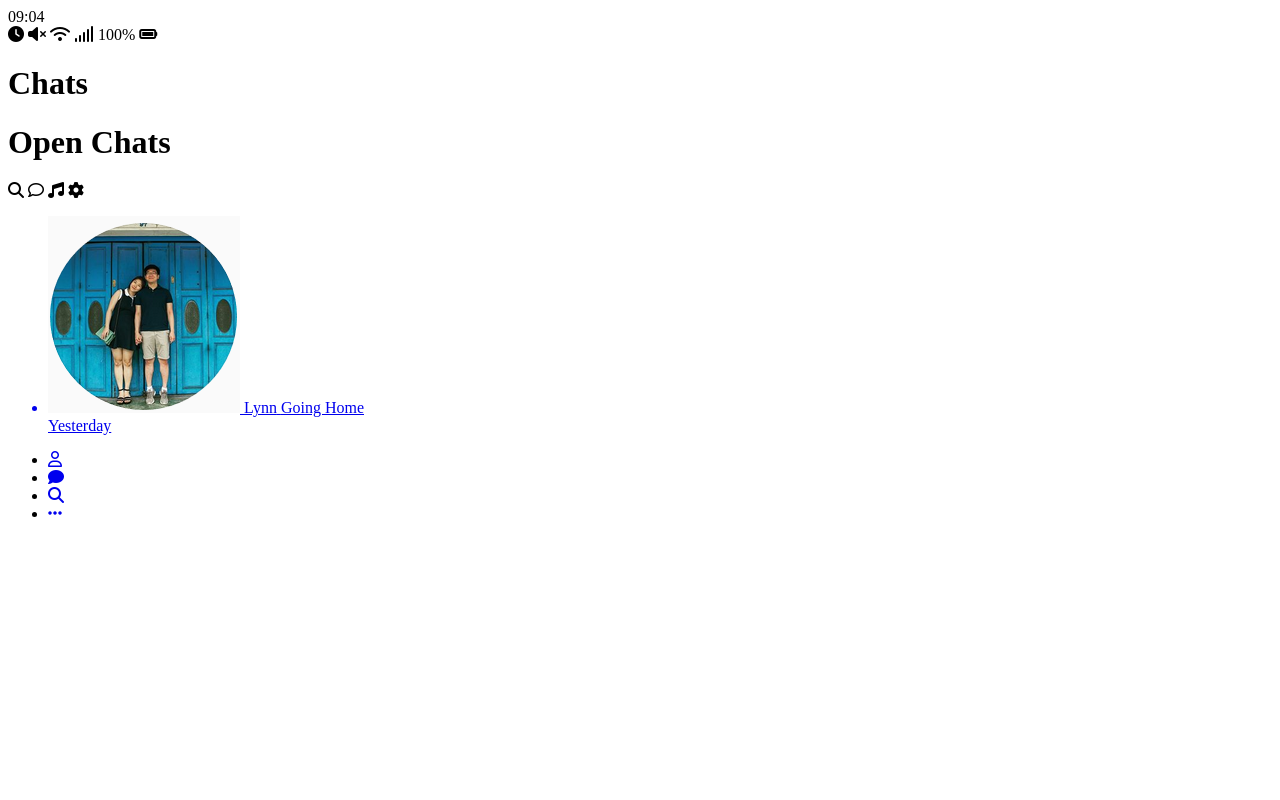
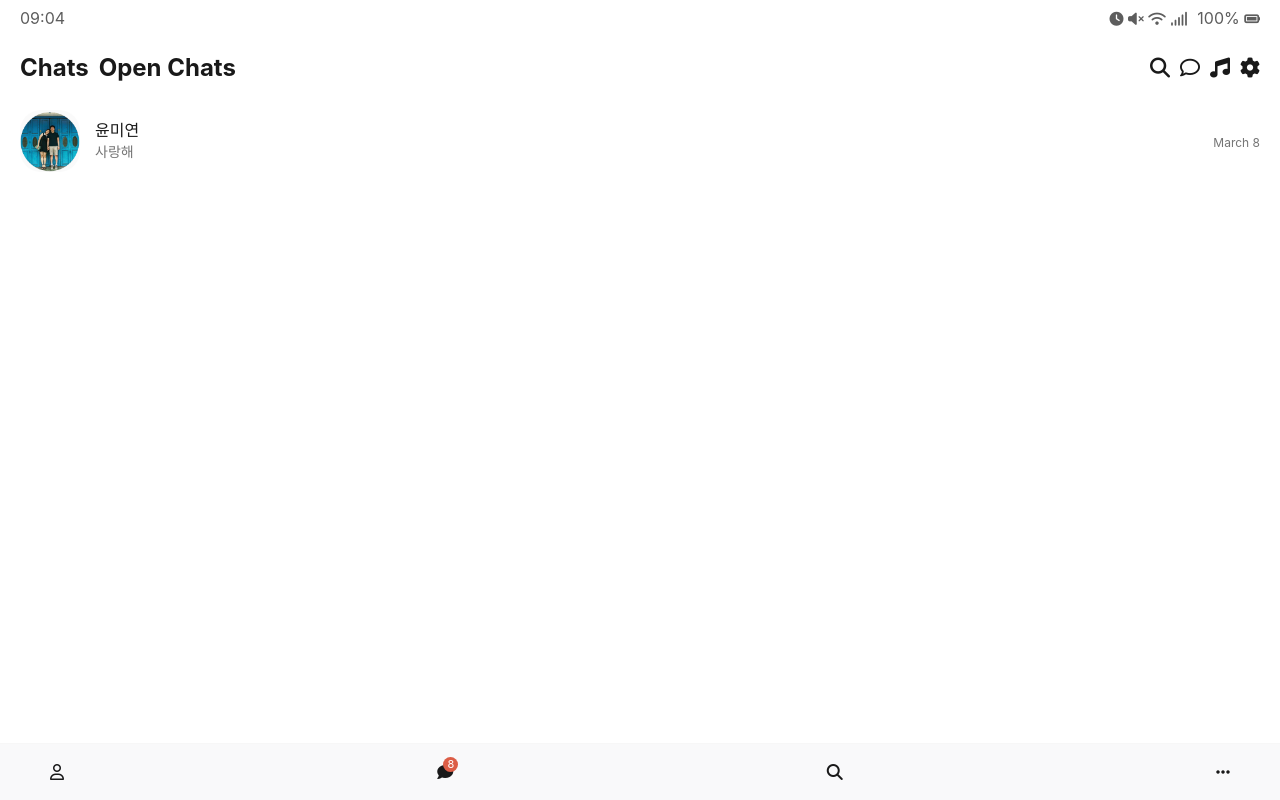
Before and after one commit to jaeech/kakao_clone, a plain HTML site: page index.html in a window 1280 px wide. Drawn offline with nearby package versions, Linux system fonts and the light colour scheme.

Commit message:
friends css fin
firend css finished

```diff
--- /dev/null
+++ b/css/friend.css
@@ -0,0 +1,51 @@
+.friend {
+  display: flex;
+  justify-content: space-between;
+  align-items: center;
+}
+
+.friend .friend__content {
+  justify-content: space-between;
+}
+
+.friend .friend__avatar {
+  width: 50px;
+  border-radius: 35%;
+}
+
+.friend__avatar.g-avatar {
+  width: 70px;
+}
+
+.friend__avatar.m-avatar {
+  width: 60px;
+}
+
+.friend .friend__column {
+  display: flex;
+  align-items: center;
+}
+
+.friend .friend__avatar {
+  margin-right: 15px;
+}
+
+.friend__content .friend__name {
+  display: block;
+  margin-bottom: 5px;
+}
+
+.friend .chat__timestamp,
+.friend__content .friend__status,
+.friend__content .friend__bottom-text {
+  opacity: 0.6;
+}
+
+.friend__content .friend__bottom-text {
+  font-size: 14px;
+}
+
+.friend__content .friend__status,
+.friend .chat__timestamp {
+  font-size: 12px;
+}
--- /dev/null
+++ b/css/header.css
@@ -0,0 +1,28 @@
+.header {
+  display: flex;
+  justify-content: space-between;
+  margin-bottom: 30px;
+  align-items: center;
+}
+
+.header .header__title {
+  font-size: 24px;
+  font-weight: 700;
+  margin-right: 10px;
+}
+
+.header .header__icon {
+  font-size: 20px;
+  margin-left: 10px;
+  cursor: pointer;
+}
+
+.header .header__header-column {
+  display: flex;
+  align-items: center;
+}
+
+.header .header__back-btn {
+  font-size: 22px;
+  margin-right: 20px;
+}
--- /dev/null
+++ b/css/nav-bar.css
@@ -0,0 +1,37 @@
+.nav {
+  position: fixed;
+  width: 100%;
+  background-color: #f9f9fa;
+  left: 0px;
+  bottom: 0px;
+  right: 0px;
+  padding: 20px 50px;
+  border-top: 1px solid #f7f7f7;
+}
+
+.nav .nav__list {
+  display: flex;
+  justify-content: space-between;
+}
+.nav .nav__icon {
+  font-size: 26px;
+}
+
+.nav .nav__list-link {
+  position: relative;
+}
+
+.nav .nav__badge {
+  position: absolute;
+  font-size: 11px;
+  top: -5px;
+  right: -5px;
+  color: white;
+  background-color: #dc5d46;
+  width: 15px;
+  height: 15px;
+  display: flex;
+  justify-content: center;
+  align-items: center;
+  border-radius: 50%;
+}
--- /dev/null
+++ b/css/reset.css
@@ -0,0 +1,129 @@
+/* http://meyerweb.com/eric/tools/css/reset/
+   v2.0 | 20110126
+   License: none (public domain)
+*/
+
+html,
+body,
+div,
+span,
+applet,
+object,
+iframe,
+h1,
+h2,
+h3,
+h4,
+h5,
+h6,
+p,
+blockquote,
+pre,
+a,
+abbr,
+acronym,
+address,
+big,
+cite,
+code,
+del,
+dfn,
+em,
+img,
+ins,
+kbd,
+q,
+s,
+samp,
+small,
+strike,
+strong,
+sub,
+sup,
+tt,
+var,
+b,
+u,
+i,
+center,
+dl,
+dt,
+dd,
+ol,
+ul,
+li,
+fieldset,
+form,
+label,
+legend,
+table,
+caption,
+tbody,
+tfoot,
+thead,
+tr,
+th,
+td,
+article,
+aside,
+canvas,
+details,
+embed,
+figure,
+figcaption,
+footer,
+header,
+hgroup,
+menu,
+nav,
+output,
+ruby,
+section,
+summary,
+time,
+mark,
+audio,
+video {
+  margin: 0;
+  padding: 0;
+  border: 0;
+  font-size: 100%;
+  font: inherit;
+  vertical-align: baseline;
+}
+/* HTML5 display-role reset for older browsers */
+article,
+aside,
+details,
+figcaption,
+figure,
+footer,
+header,
+hgroup,
+menu,
+nav,
+section {
+  display: block;
+}
+body {
+  line-height: 1;
+}
+ol,
+ul {
+  list-style: none;
+}
+blockquote,
+q {
+  quotes: none;
+}
+blockquote:before,
+blockquote:after,
+q:before,
+q:after {
+  content: "";
+  content: none;
+}
+table {
+  border-collapse: collapse;
+  border-spacing: 0;
+}
--- /dev/null
+++ b/css/status-bar.css
@@ -0,0 +1,14 @@
+.status-bar {
+  display: flex;
+  justify-content: space-between;
+  margin-bottom: 30px;
+  opacity: 0.7;
+}
+
+.status-bar i {
+  font-size: 14px;
+}
+
+.status-bar .status-bar__battery-level {
+  margin-left: 5px;
+}
--- /dev/null
+++ b/css/styles.css
@@ -0,0 +1,23 @@
+@import "reset.css";
+@import url("https://fonts.googleapis.com/css?family=Open+Sans:400,700&display=swap");
+@import "status-bar.css";
+@import "header.css";
+@import "nav-bar.css";
+@import "friend.css";
+
+* {
+  box-sizing: border-box;
+}
+
+body {
+  background-color: #ffffff;
+  padding: 10px 20px;
+  color: #191919;
+  font-family: "Open-Sans", -apple-system, BlinkMacSystemFont, "Segoe UI",
+    Roboto, Oxygen, Ubuntu, Cantarell, "Open Sans", "Helvetica Neue", sans-serif;
+}
+
+a {
+  color: inherit;
+  text-decoration: none;
+}
--- a/index.html
+++ b/index.html
@@ -8,6 +8,7 @@
       src="https://kit.fontawesome.com/05d450944d.js"
       crossorigin="anonymous"
     ></script>
+    <link rel="stylesheet" href="css/styles.css" />
     <title>Chats l Kakao Clone</title>
   </head>
   <body>
@@ -26,35 +27,53 @@
     </div>
     <header class="header">
       <div class="header__header-column">
-        <h1 class="header_title">Chats</h1>
-        <h1 class="header_title">Open Chats</h1>
+        <span class="header__title">Chats</span>
+        <span class="header__title">Open Chats</span>
       </div>
       <div class="header__header-column">
         <span class="header__icon">
           <i class="fas fa-search"></i>
+        </span>
+        <span class="header__icon">
           <i class="far fa-comment"></i>
+        </span>
+        <span class="header__icon">
           <i class="fas fa-music"></i>
+        </span>
+        <span class="header__icon">
+          <a href="settings.html">
             <i class="fas fa-cog fa"></i>
+          </a>
         </span>
       </div>
     </header>
     <main class="chats">
-      <a href="chat.html">
       <ul class="chats__list">
         <li class="chats__chat chat">
-            <div class="chat__column">
-              <div class="chat__content">
-                <img class="chat__avatar g-avatar" src="images/miyeon.png" />
-                <span class="chat__Username">Lynn</span>
-                <span class="chat__preview">Going Home</span>
+          <a href="chat.html">
+            <div class="chats__chat friend friend--lg">
+              <div class="friend__column">
+                <img class="m-avatar friend__avatar" src="images/miyeon.PNG" />
+                <div class="friend__content">
+                  <span class="friend__name">
+                    윤미연
+                  </span>
+                  <span class="friend__bottom-text">
+                    사랑해
+                  </span>
                 </div>
               </div>
-            <div class="chat__column">
-              <span class="chat__timestamp">Yesterday</span>
+              <div class="friend_column">
+                <div class="friend__now-listening">
+                  <span class="chat__timestamp">
+                    March 8
+                  </span>
                 </div>
+              </div>
+            </div>
+          </a>
         </li>
       </ul>
-      </a>
     </main>
     <nav class="nav">
       <ul class="nav__list">
@@ -64,8 +83,9 @@
           ></a>
         </li>
         <li class="nav__list-item">
-          <a href="index.html" class="nav__list-link"
-            ><i class="fas fa-comment"></i>
+          <a href="index.html" class="nav__list-link">
+            <div class="nav__badge">8</div>
+            <i class="fas fa-comment"></i>
           </a>
         </li>
         <li class="nav__list-item">
```
Also changed, not shown: chat.html (+3 -2 lines), find.html (+9 -4 lines), friends.html (+13 -4 lines), more.html (+3 -2 lines), settings.html (+2 -1 lines). Lines whose indentation alone changed are shown as unchanged.
